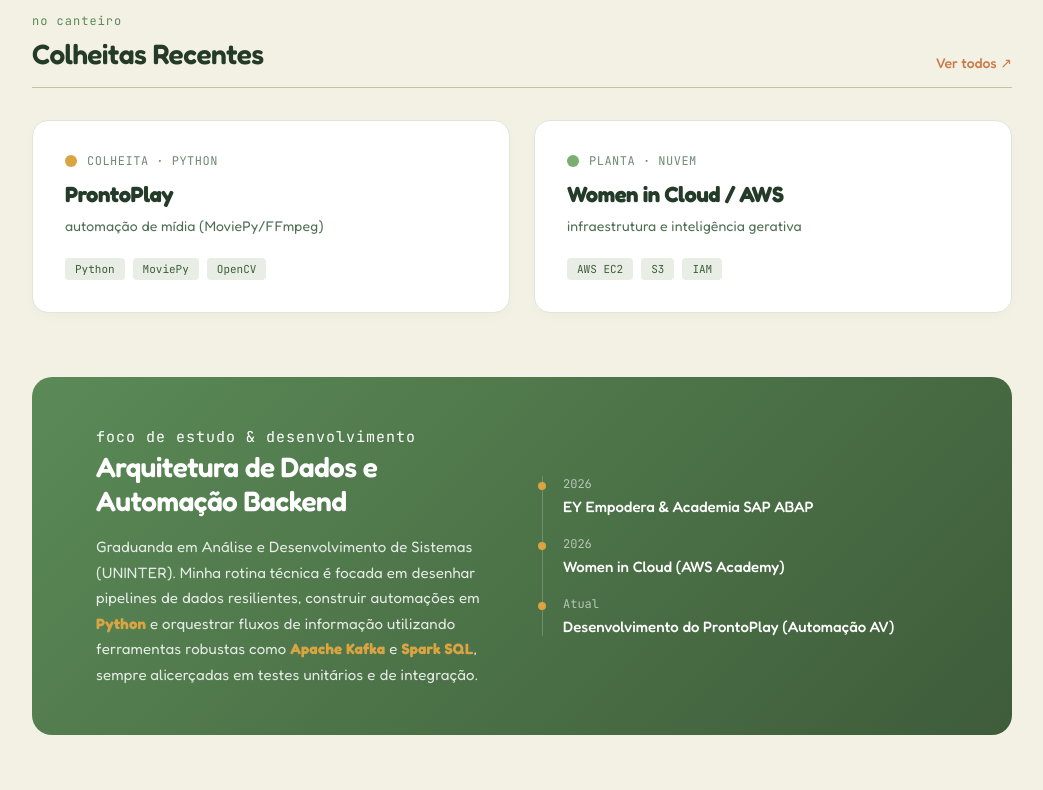
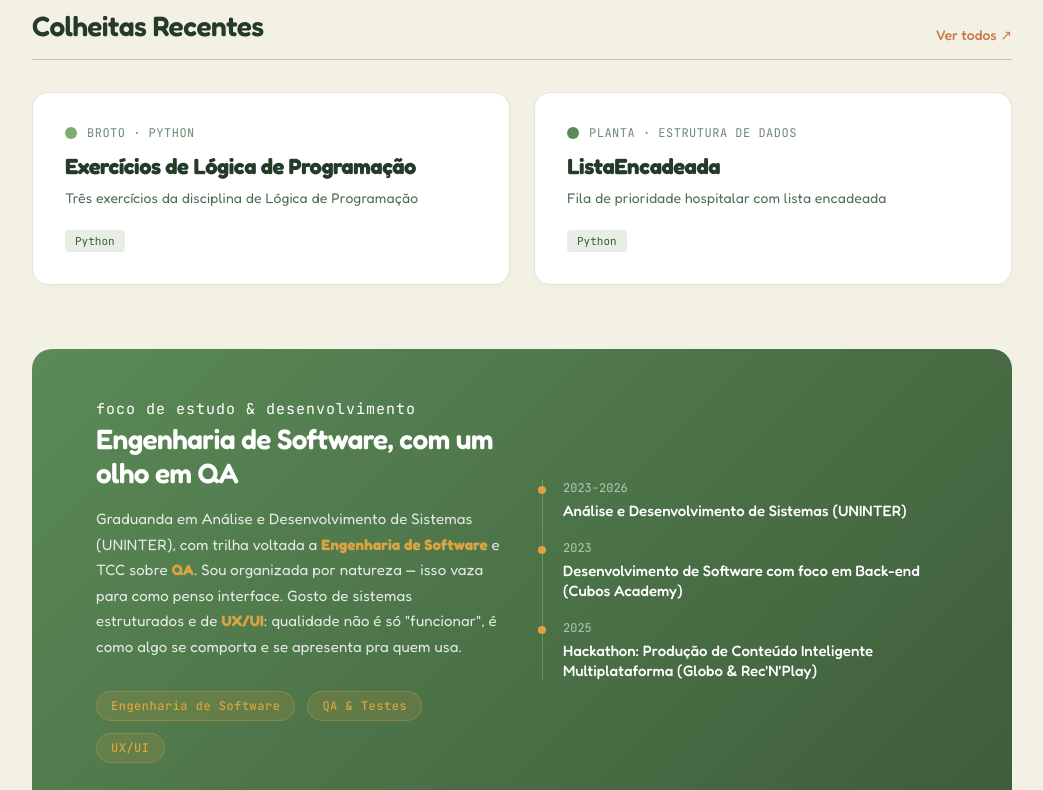
Before and after one commit to gsfmelo/Portfolio_Tech, a Vue app: page / in a window 1280 px wide. Shown: the part 840-1630 px from the top of the page, without its empty margins (118-1161 px from the left). Built offline with nearby package versions, Linux system fonts and the light colour scheme.

Commit message:
fourth commit - home almost done, working on projects

```diff
--- a/src/components/CallToAction.vue
+++ b/src/components/CallToAction.vue
@@ -39,8 +39,8 @@ const leaves = Array.from({ length: 15 }).map((_, i) => ({
 
       <!-- CONTEÚDO REAL DO CTA -->
       <div class="cta-content">
-        <h2>Pronta para cultivar novas ideias?</h2>
-        <p>Seja para discutir arquitetura de dados, planejar automações ou apenas trocar referências de tecnologia e cinema, minha estufa está de portas abertas.</p>
+        <h2>Pronto para cultivar novas ideias?</h2>
+        <p>Seja pra falar de novos projetos, QA, trocar ideia sobre UX/UI ou só compartilhar referências de tecnologia, minha estufa está de portas abertas.</p>
         <div class="btn-row">
           <RouterLink to="/contato" class="btn primary">Vamos conversar</RouterLink>
           <a href="/cv-geovanna-melo.pdf" download="CV_GeovannaMelo_Tech.pdf" target="_blank" class="btn ghost-light">Baixar currículo</a>
--- a/src/data/projects.js
+++ b/src/data/projects.js
@@ -1,94 +1,129 @@
 export const projetos = [
   {
-    id: 'prontoplay',
-    titulo: 'ProntoPlay',
+    id: 'exercicios-logica',
+    titulo: 'Exercícios de Lógica de Programação',
+    estagio: 'broto',
+    tagEstagio: 'broto · python',
+    corDot: '#7CAE72',
+    descricaoCurta: 'Três exercícios da disciplina de Lógica de Programação',
+    detalhes: 'Conjunto de exercícios simples feitos em Python durante a disciplina de Lógica de Programação: cálculo de frete, sistema de lanchonete e cálculo de descontos em loja.',
+    stack: ['Python'],
+    features: [], // TODO: se quiser, pode listar 1-2 features de cada um aqui
+    codeSnippet: null, // TODO: opcional, escolher um trecho representativo
+    link: 'https://github.com/gsfmelo?tab=repositories&q=&type=public&language=&sort=',
+  },
+
+  {
+    id: 'lista-encadeada',
+    titulo: 'ListaEncadeada',
+    estagio: 'planta',
+    tagEstagio: 'planta · estrutura de dados',
+    corDot: '#5B8A57',
+    descricaoCurta: 'Fila de prioridade hospitalar com lista encadeada',
+    detalhes: 'Exercício do trabalho final da disciplina de Estrutura de Dados. Implementa uma lista encadeada para melhorar o atendimento de um hospital, priorizando casos urgentes.',
+    stack: ['Python'],
+    features: [], // TODO: completar com os detalhes reais da implementação
+    codeSnippet: null,
+    link: 'https://github.com/gsfmelo/ListaEncadeada',
+  },
+
+  {
+    id: 'tabela-hash',
+    titulo: 'TabelaHash',
+    estagio: 'planta',
+    tagEstagio: 'planta · estrutura de dados',
+    corDot: '#5B8A57',
+    descricaoCurta: 'Tabela hash com endereçamento em cadeia',
+    detalhes: 'Exercício do trabalho final da disciplina de Estrutura de Dados. Implementa uma tabela hash com endereçamento em cadeia para um sistema de emplacamento de veículos.',
+    stack: ['Python'],
+    features: [], // TODO
+    codeSnippet: null,
+    link: 'https://github.com/gsfmelo/TabelaHash',
+  },
+
+  {
+    id: 'cofrinho-moedas',
+    titulo: 'CofrinhoMoedas',
+    estagio: 'planta',
+    tagEstagio: 'planta · java · poo',
+    corDot: '#5B8A57',
+    descricaoCurta: 'Cofrinho simples com Programação Orientada a Objetos',
+    detalhes: 'Projeto feito em Java para o trabalho final da disciplina de Programação Orientada a Objetos.',
+    stack: ['Java'],
+    features: [], // TODO
+    codeSnippet: null,
+    link: 'https://github.com/gsfmelo/CofrinhoMoedas',
+  },
+
+  {
+    id: 'cadastro-de-alunos',
+    titulo: 'Cadastro de Alunos',
+    estagio: 'planta',
+    tagEstagio: 'planta · js · bootcamp',
+    corDot: '#5B8A57',
+    descricaoCurta: 'Atividade do bootcamp de backend da Cubos Academy',
+    detalhes: 'Projeto realizado como atividade prática no curso de Desenvolvimento Back-End da Cubos Academy.',
+    stack: ['JavaScript'],
+    features: [], // TODO
+    codeSnippet: null,
+    link: 'https://github.com/gsfmelo/cadastro-de-alunos',
+  },
+
+  {
+    id: 'jogo',
+    titulo: 'Jogo',
+    estagio: 'planta',
+    tagEstagio: 'planta · python',
+    corDot: '#5B8A57',
+    descricaoCurta: 'Trabalho final de disciplina',
+    detalhes: 'Jogo desenvolvido em Python como trabalho final de uma disciplina do curso de ADS.', // TODO: qual disciplina, e do que se trata o jogo?
+    stack: ['Python'],
+    features: [], // TODO
+    codeSnippet: null,
+    link: 'https://github.com/gsfmelo/Jogo',
+  },
+
+  {
+    id: 'portfolio-web-inicial',
+    titulo: 'Primeiro Portfólio',
+    estagio: 'planta',
+    tagEstagio: 'planta · css · desenvolvimento web',
+    corDot: '#5B8A57',
+    descricaoCurta: 'Meu primeiro portfólio, feito na disciplina de Desenvolvimento Web',
+    detalhes: 'Portfólio construído como trabalho final da disciplina de Desenvolvimento Web — a primeira vez que montei um site do zero.',
+    stack: ['HTML', 'CSS'],
+    features: [], // TODO
+    codeSnippet: null,
+    link: 'https://github.com/gsfmelo/portfolio-geovanna-melo',
+  },
+
+  {
+    id: 'sghss',
+    titulo: 'Projeto SGHSS',
     estagio: 'colheita',
-    tagEstagio: 'colheita · python',
+    tagEstagio: 'colheita · qa · projeto final',
     corDot: '#D9A441',
     destaque: true,
-    descricaoCurta: 'automação de mídia (MoviePy/FFmpeg)',
-    detalhes: 'Protótipo de software multimídia projetado para processar e otimizar vídeos de repórteres para as redes sociais. Unindo PAM (Production Asset Management) com engenharia de software, o sistema corta tempos de edição repetitiva drasticamente.',
-    stack: ['Python', 'MoviePy', 'OpenCV', 'FFmpeg', 'OS/Shutil'],
-    features: [
-      'Monitoramento automatizado de diretórios de entrada.',
-      'Processamento em lote (batch processing) de assets brutos.',
-      'Integração de metadados e conversão via FFmpeg.'
-    ],
-    codeSnippet: `def process_video_asset(filepath, output_dir):
-    try:
-        # Load the raw footage
-        clip = VideoFileClip(filepath)
+    descricaoCurta: 'Sistema de Gestão Hospitalar com foco em Qualidade de Software',
+    detalhes: 'Projeto multidisciplinar final do curso de Análise e Desenvolvimento de Sistemas (UNINTER): um Sistema de Gestão Hospitalar e de Serviços de Saúde (SGHSS), com ênfase em Qualidade de Software. Inclui simulações de testes de software.',
+    stack: ['JavaScript'],
+    features: [], // TODO: detalhar os cenários de teste/simulação, já que QA é o coração desse projeto
+    codeSnippet: null,
+    link: 'https://github.com/gsfmelo/ProjetoFinalSGHSS',
+  },
 
-        # Apply standard social media crop (9:16)
-        cropped_clip = clip.crop(x1=100, y1=0, x2=820, y2=1280)
-
-        # Overlay standard watermark & export
-        final_asset = CompositeVideoClip([cropped_clip, watermark])
-        final_asset.write_videofile(f"{output_dir}/ready_to_publish.mp4", codec="libx264")
-
-        return True
-    except Exception as e:
-        log_error("Asset processing failed", e)
-        return False`,
-    link: 'https://github.com/geovannamelo'
-  },
   {
-    id: 'women-in-cloud',
-    titulo: 'Women in Cloud / AWS',
-    estagio: 'planta',
-    tagEstagio: 'planta · nuvem',
-    corDot: '#7CAE72',
-    destaque: false,
-    descricaoCurta: 'infraestrutura e inteligência gerativa',
-    detalhes: 'Programa intensivo de formação em nuvem arquitetado pela AWS Academy, com foco em resiliência de dados, escalabilidade e aplicação de serviços gerenciados.',
-    stack: ['AWS EC2', 'S3', 'IAM', 'GenAI Concepts'],
-    features: [
-      'Provisionamento de infraestrutura escalável.',
-      'Gestão de políticas de acesso e segurança (IAM).',
-      'Exploração de APIs de inteligência generativa.'
-    ],
-    codeSnippet: `{
-  "Version": "2012-10-17",
-  "Statement": [
-    {
-      "Effect": "Allow",
-      "Action": "s3:ListBucket",
-      "Resource": "arn:aws:s3:::estufa-digital-assets"
-    },
-    {
-      "Effect": "Allow",
-      "Action": ["s3:GetObject", "s3:PutObject"],
-      "Resource": "arn:aws:s3:::estufa-digital-assets/producao/*"
-    }
-  ]
-}`,
-    link: 'https://github.com/geovannamelo'
-  },
-  {
-    id: 'decola-tech',
-    titulo: 'Decola Tech Avanade',
-    estagio: 'planta',
-    tagEstagio: 'planta · bootcamp',
-    corDot: '#5B8A57',
-    destaque: false,
-    descricaoCurta: 'imersão técnica e testes BDD',
-    detalhes: 'Bootcamp voltado ao ecossistema corporativo. Durante os desafios, o foco principal foi a implementação de lógicas complexas de backend aliadas a uma sólida cultura de testes.',
-    stack: ['BDD', 'Testes Unitários', 'SQL', 'Git Flow'],
-    features: [
-      'Criação de cenários de teste orientados a comportamento (BDD).',
-      'Modelagem de banco de dados relacional.',
-      'Resolução de problemas de lógica em maratona.'
-    ],
-    codeSnippet: `Feature: Video Asset Validation
-  As a content producer
-  I want the system to validate video formats
-  So that invalid files are rejected early
-
-  Scenario: Uploading a valid MP4 file
-    Given the user selects the file "interview_raw.mp4"
-    When the system checks the file format
-    Then the status should be "ACCEPTED"
-    And the process pipeline is triggered`,
-    link: 'https://github.com/geovannamelo'
+    id: 'portfolio-audiovisual',
+    titulo: 'Portfólio de Audiovisual',
+    estagio: 'colheita',
+    tagEstagio: 'colheita · javascript · design',
+    corDot: '#D9A441',
+    destaque: true,
+    descricaoCurta: 'Meu portfólio de cinema e audiovisual',
+    detalhes: 'Portfólio dedicado à trajetória em cinema e audiovisual — identidade visual própria, construída com atenção especial ao design.',
+    stack: ['JavaScript'],
+    features: [], // TODO
+    codeSnippet: null,
+    link: 'https://github.com/gsfmelo/Portfolio_Audiovisual',
   }
 ];
--- a/src/views/Home.vue
+++ b/src/views/Home.vue
@@ -10,7 +10,7 @@ const projetosDestaque = computed(() => projetos.slice(0, 2))
 // NOVA LISTA DE BADGES: Para adicionar um novo, é só colocar aqui!
 const badges = [
   {
-    nome: 'AWS',
+    nome: 'SQL',
     icone: '<ellipse cx="12" cy="6" rx="8" ry="3"/><path d="M4 6v6c0 1.66 3.58 3 8 3s8-1.34 8-3V6"/><path d="M4 12v6c0 1.66 3.58 3 8 3s8-1.34 8-3v-6"/>'
   },
   {
@@ -40,8 +40,7 @@ const badges = [
           </h2>
 
           <p class="desc reveal reveal-delay-2">
-            Not your average software developer. Observo como cada parte de um sistema cresce
-            Especializada na construção de <strong>arquiteturas de dados escaláveis</strong> e automação de processos complexos. Com sólida base em <strong>Python</strong> e tecnologias de processamento de ponta a ponta, desenvolvo soluções com foco em performance, integração contínua e cultura de testes (BDD).
+            Not your average software developer. Observo como cada parte de um sistema cresce — e principalmente onde ela quebra. Construo com <strong>Python,Java, JavaScript e Node.js</strong>, com uma queda declarada por <strong>QA</strong>, organização e um olhar estético que não desliga (e é por isso que <strong>UX/UI</strong> também mora aqui).
           </p>
           <div class="btn-row reveal reveal-delay-3">
             <RouterLink to="/projetos" class="btn primary">Explorar projetos</RouterLink>
@@ -119,24 +118,29 @@ const badges = [
       <div class="exp-box">
         <div class="exp-left">
   <p class="eyebrow" style="color: var(--card);">foco de estudo & desenvolvimento</p>
-  <h3>Arquitetura de Dados e Automação Backend</h3>
+  <h3>Engenharia de Software, com um olho em QA</h3>
   <p>
-    Graduanda em Análise e Desenvolvimento de Sistemas (UNINTER). Minha rotina técnica é focada em desenhar pipelines de dados resilientes, construir automações em <strong>Python</strong> e orquestrar fluxos de informação utilizando ferramentas robustas como <strong>Apache Kafka</strong> e <strong>Spark SQL</strong>, sempre alicerçadas em testes unitários e de integração.
+    Graduanda em Análise e Desenvolvimento de Sistemas (UNINTER), com trilha voltada a <strong>Engenharia de Software</strong> e TCC sobre <strong>QA</strong>. Sou organizada por natureza — isso vaza para como penso interface. Gosto de sistemas estruturados e de <strong>UX/UI</strong>: qualidade não é só "funcionar", é como algo se comporta e se apresenta pra quem usa.
   </p>
+  <div class="exp-tags">
+    <span class="exp-tag">Engenharia de Software</span>
+    <span class="exp-tag">QA & Testes</span>
+    <span class="exp-tag">UX/UI</span>
+  </div>
 </div>
         <div class="exp-right">
           <ul class="mini-timeline">
             <li>
-              <span class="year mono">2026</span>
-              <span class="event">EY Empodera & Academia SAP ABAP</span>
+              <span class="year mono">2023-2026</span>
+              <span class="event">Análise e Desenvolvimento de Sistemas (UNINTER) </span>
             </li>
             <li>
-              <span class="year mono">2026</span>
-              <span class="event">Women in Cloud (AWS Academy)</span>
+              <span class="year mono">2023</span>
+              <span class="event">Desenvolvimento de Software com foco em Back-end (Cubos Academy)</span>
             </li>
             <li>
-              <span class="year mono">Atual</span>
-              <span class="event">Desenvolvimento do ProntoPlay (Automação AV)</span>
+              <span class="year mono">2025</span>
+              <span class="event">Hackathon: Produção de Conteúdo Inteligente Multiplataforma (Globo & Rec'N'Play)</span>
             </li>
           </ul>
         </div>
@@ -234,6 +238,34 @@ const badges = [
 .year { display: block; font-size: 12px; color: rgba(255,255,255,0.6); margin-bottom: 4px; }
 .event { font-size: 15px; font-weight: 500; }
 
+/* =========================================
+   BADGES DE INTERESSE (CAIXA VERDE)
+   ========================================= */
+.exp-tags {
+  display: flex;
+  flex-wrap: wrap;
+  gap: 12px;
+  margin-top: 2rem;
+}
+
+.exp-tag {
+  font-family: 'JetBrains Mono', monospace;
+  font-size: 12px;
+  padding: 6px 14px;
+  border-radius: 20px;
+  /* Fundo âmbar com 15% de opacidade */
+  background: rgba(217, 164, 65, 0.15);
+  color: var(--amber);
+  border: 1px solid rgba(217, 164, 65, 0.3);
+  font-weight: 500;
+  letter-spacing: 0.5px;
+  transition: all 0.3s ease;
+}
+
+.exp-tag:hover {
+  background: rgba(217, 164, 65, 0.25);
+  transform: translateY(-2px);
+}
 @media (max-width: 900px) {
   .hero-grid { grid-template-columns: 1fr; text-align: center; }
   .status-badge, .desc { margin: 0 auto 24px; }
```
Also changed, not shown: src/views/Projects.vue (+218 -110 lines).
